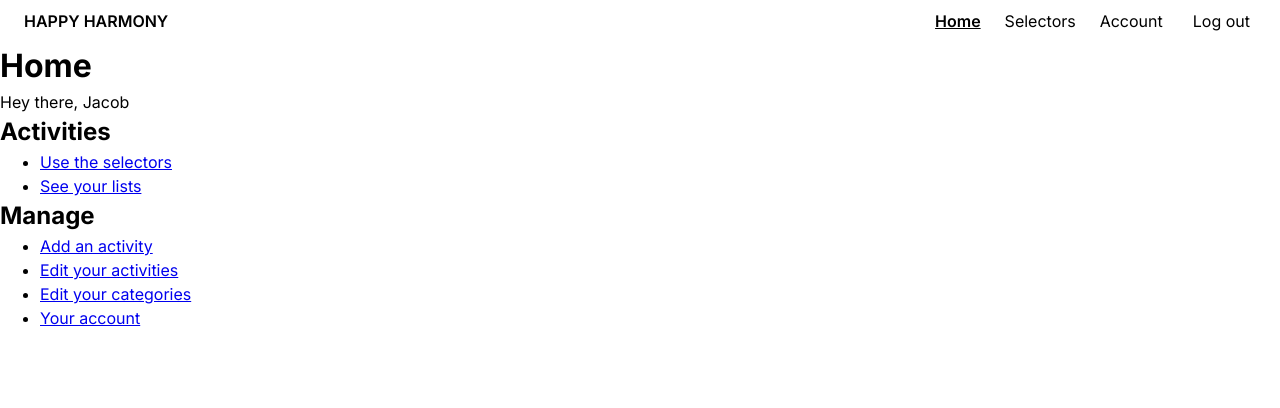
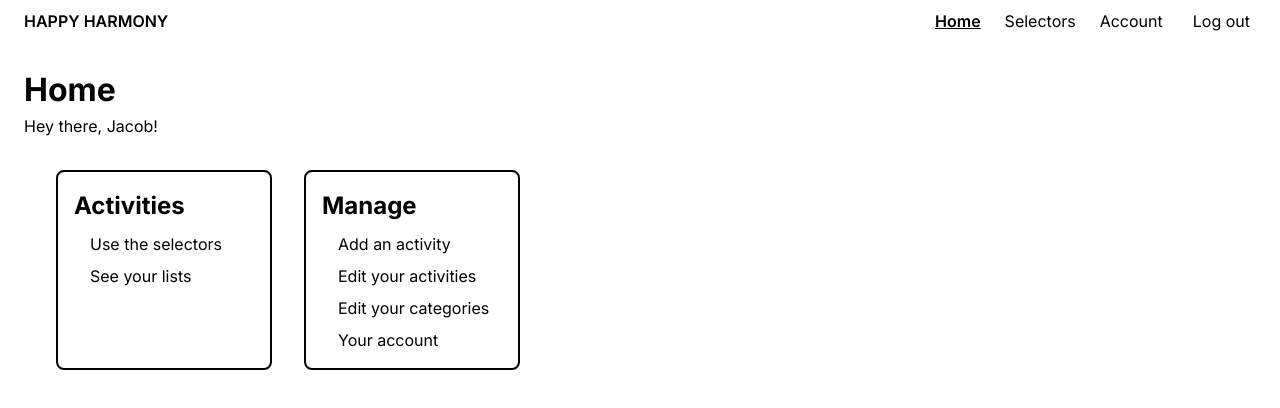
Before and after one commit to booshja/happy-harmony, a Next.js app: page /home in a window 1280 px wide. Shown: the top 408 px of the page. Built offline with nearby package versions, Linux system fonts and the light colour scheme.

Commit message:
style: Home page minimal styling

```diff
--- /dev/null
+++ b/src/app/home/_pageStyled.ts
@@ -0,0 +1,63 @@
+import Link from "next/link";
+import styled from "styled-components";
+
+const HomePageStyled = styled.main`
+    display: flex;
+    flex-direction: column;
+    padding: 24px;
+`;
+
+const TitleStyled = styled.h1``;
+
+const GreetingStyled = styled.p``;
+
+const HomeGridStyled = styled.section`
+    display: flex;
+    gap: 32px;
+    padding-top: 32px;
+    padding-left: 32px;
+`;
+
+const HomeLinkGroupStyled = styled.div`
+    display: flex;
+    flex-direction: column;
+    gap: 8px;
+    border: 2px solid #000000;
+    border-radius: 8px;
+    padding: 16px;
+`;
+
+const GroupTitleStyled = styled.h2``;
+
+const GroupListStyled = styled.ul`
+    display: flex;
+    flex-direction: column;
+    gap: 8px;
+    list-style: none;
+    padding: 0 8px 0 16px;
+    min-width: 180px;
+`;
+
+const GroupListItemStyled = styled.li``;
+
+const GroupListLinkStyled = styled(Link)`
+    text-decoration: none;
+    color: #000000;
+
+    &:hover {
+        text-decoration: underline;
+        font-weight: 600;
+    }
+`;
+
+export {
+    TitleStyled,
+    GreetingStyled,
+    HomePageStyled,
+    HomeGridStyled,
+    HomeLinkGroupStyled,
+    GroupTitleStyled,
+    GroupListStyled,
+    GroupListItemStyled,
+    GroupListLinkStyled,
+};
--- a/src/app/home/page.tsx
+++ b/src/app/home/page.tsx
@@ -1,4 +1,16 @@
-import Link from "next/link";
+"use client";
+
+import {
+    TitleStyled,
+    GreetingStyled,
+    HomeGridStyled,
+    HomePageStyled,
+    HomeLinkGroupStyled,
+    GroupTitleStyled,
+    GroupListStyled,
+    GroupListItemStyled,
+    GroupListLinkStyled,
+} from "./_pageStyled";
 import { testingIds } from "../../helpers";
 
 const userFirstName = "Jacob";
@@ -7,67 +19,79 @@ const homeIds = testingIds.pages.home;
 
 export default function HomePage() {
     return (
-        <main>
-            <h1 data-client-id={homeIds.title}>Home</h1>
-            <p data-client-id={homeIds.greeting}>Hey there, {userFirstName}</p>
-            <section>
-                <div data-client-id={homeIds.chooseActivitySection}>
-                    <h2 data-client-id={homeIds.chooseActivitySectionTitle}>
+        <HomePageStyled>
+            <TitleStyled data-client-id={homeIds.title}>Home</TitleStyled>
+            <GreetingStyled data-client-id={homeIds.greeting}>
+                Hey there, {userFirstName}!
+            </GreetingStyled>
+            <HomeGridStyled>
+                <HomeLinkGroupStyled data-client-id={homeIds.chooseActivitySection}>
+                    <GroupTitleStyled
+                        data-client-id={homeIds.chooseActivitySectionTitle}
+                    >
                         Activities
-                    </h2>
-                    <ul>
-                        <li>
-                            <Link
+                    </GroupTitleStyled>
+                    <GroupListStyled>
+                        <GroupListItemStyled>
+                            <GroupListLinkStyled
                                 href="/selectors"
                                 data-client-id={homeIds.chooseSelectors}
                             >
                                 Use the selectors
-                            </Link>
-                        </li>
-                        <li>
-                            <Link href="/lists" data-client-id={homeIds.chooseLists}>
+                            </GroupListLinkStyled>
+                        </GroupListItemStyled>
+                        <GroupListItemStyled>
+                            <GroupListLinkStyled
+                                href="/lists"
+                                data-client-id={homeIds.chooseLists}
+                            >
                                 See your lists
-                            </Link>
-                        </li>
-                    </ul>
-                </div>
-                <div data-client-id={homeIds.manageActivitiesSection}>
-                    <h2 data-client-id={homeIds.manageActivitiesSectionTitle}>
+                            </GroupListLinkStyled>
+                        </GroupListItemStyled>
+                    </GroupListStyled>
+                </HomeLinkGroupStyled>
+                <HomeLinkGroupStyled data-client-id={homeIds.manageActivitiesSection}>
+                    <GroupTitleStyled
+                        data-client-id={homeIds.manageActivitiesSectionTitle}
+                    >
                         Manage
-                    </h2>
-                    <ul>
-                        <li>
-                            <Link
+                    </GroupTitleStyled>
+                    <GroupListStyled>
+                        <GroupListItemStyled>
+                            <GroupListLinkStyled
                                 href="/activities/new"
                                 data-client-id={homeIds.addActivity}
                             >
                                 Add an activity
-                            </Link>
-                        </li>
-                        <li>
-                            <Link
+                            </GroupListLinkStyled>
+                        </GroupListItemStyled>
+                        <GroupListItemStyled>
+                            <GroupListLinkStyled
                                 href="/activities/edit"
                                 data-client-id={homeIds.editActivities}
                             >
                                 Edit your activities
-                            </Link>
-                        </li>
-                        <li>
-                            <Link
+                            </GroupListLinkStyled>
+                        </GroupListItemStyled>
+                        <GroupListItemStyled>
+                            <GroupListLinkStyled
                                 href="/categories/edit"
                                 data-client-id={homeIds.editCategories}
                             >
                                 Edit your categories
-                            </Link>
-                        </li>
-                        <li>
-                            <Link href="/account" data-client-id={homeIds.account}>
+                            </GroupListLinkStyled>
+                        </GroupListItemStyled>
+                        <GroupListItemStyled>
+                            <GroupListLinkStyled
+                                href="/account"
+                                data-client-id={homeIds.account}
+                            >
                                 Your account
-                            </Link>
-                        </li>
-                    </ul>
-                </div>
-            </section>
-        </main>
+                            </GroupListLinkStyled>
+                        </GroupListItemStyled>
+                    </GroupListStyled>
+                </HomeLinkGroupStyled>
+            </HomeGridStyled>
+        </HomePageStyled>
     );
 }
```
